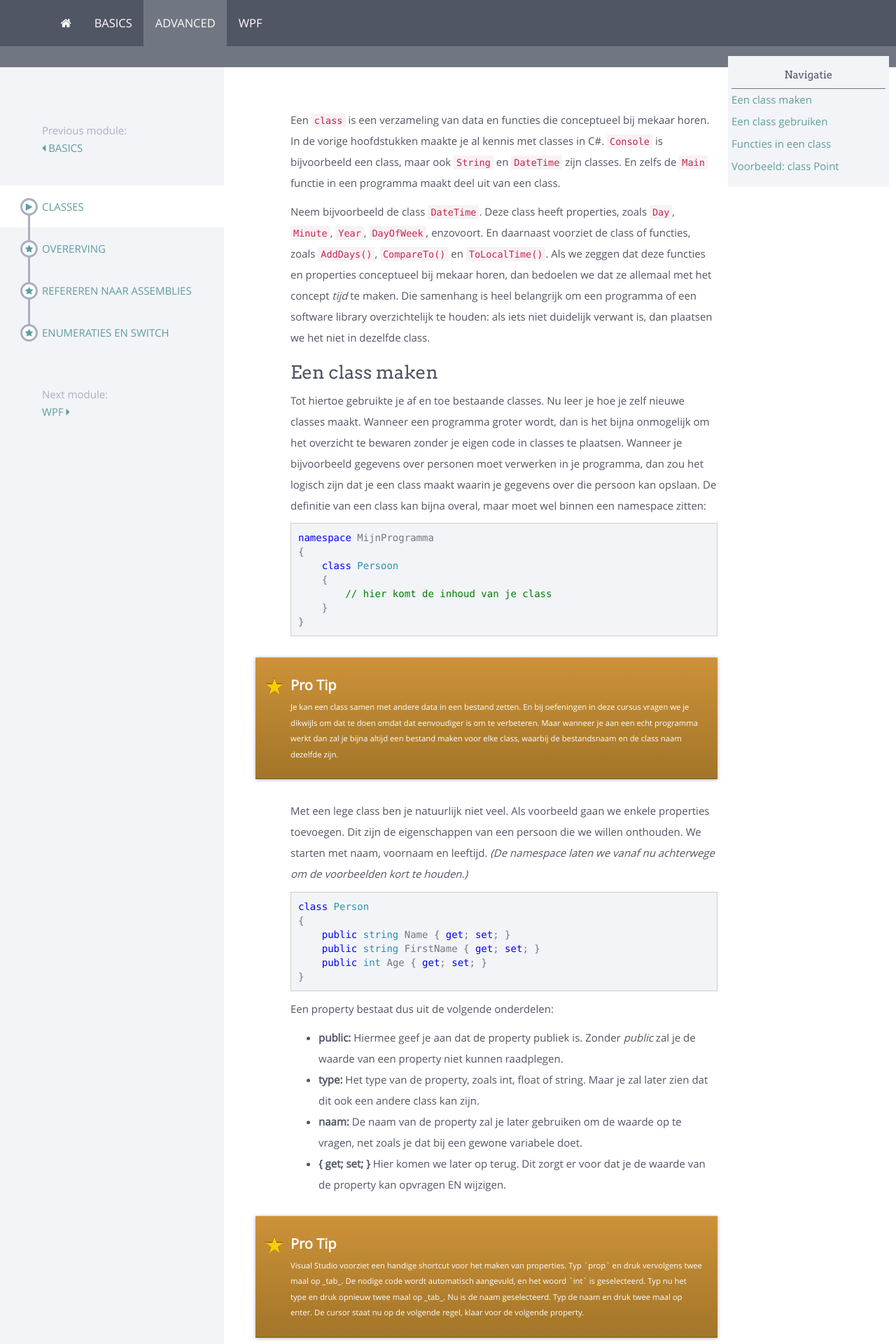
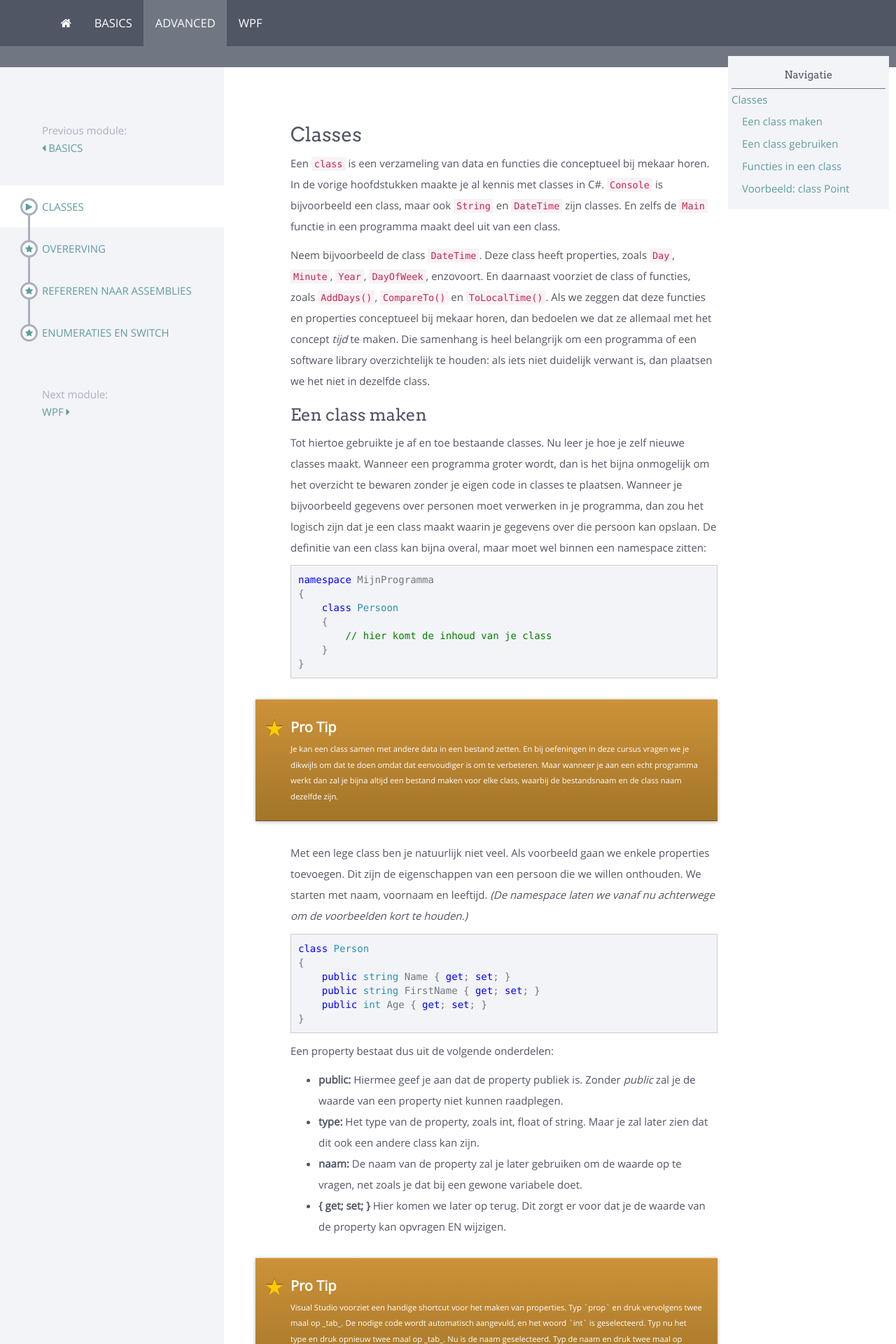
Before and after one commit to sma-it/sma-it.github.io, a Jekyll site: the page built from modules/advanced/_posts/2000-01-01-Class_Intro.md, in a window 1280 px wide. Shown: the top 1920 px of the page at 70% size. Built offline with Jekyll 4.4.1, drawn with Linux system fonts in a browser that asks for light colours; nearby versions of some CDN libraries.

Commit message:
smaller headers

```diff
--- a/_sass/p2pu-css-framework/_variables.scss
+++ b/_sass/p2pu-css-framework/_variables.scss
@@ -58,12 +58,12 @@ $font-size-base:          15px;
 $font-size-large:         ceil(($font-size-base * 1.25)); // ~18px
 $font-size-small:         ceil(($font-size-base * 0.85)); // ~12px
 
-$font-size-h1:            floor(($font-size-base * 2.6)); // ~36px
-$font-size-h2:            floor(($font-size-base * 2.15)); // ~30px
-$font-size-h3:            ceil(($font-size-base * 1.7)); // ~24px
-$font-size-h4:            ceil(($font-size-base * 1.25)); // ~18px
+$font-size-h1:            floor(($font-size-base * 1.9));
+$font-size-h2:            floor(($font-size-base * 1.6));
+$font-size-h3:            ceil(($font-size-base * 1.3));
+$font-size-h4:            ceil(($font-size-base * 1.15));
 $font-size-h5:            $font-size-base;
-$font-size-h6:            ceil(($font-size-base * 0.85)); // ~12px
+$font-size-h6:            ceil(($font-size-base * 0.85));
 
 //** Unit-less `line-height` for use in components like buttons.
 $line-height-base:        1.428571429; // 20/14
--- a/modules/advanced/_posts/2000-01-01-Class_Intro.md
+++ b/modules/advanced/_posts/2000-01-01-Class_Intro.md
@@ -1,12 +1,14 @@
 ---
 title: Classes
 ---
+
+# Classes
 
 Een `class` is een verzameling van data en functies die conceptueel bij mekaar horen. In de vorige hoofdstukken maakte je al kennis met classes in C#. `Console` is bijvoorbeeld een class, maar ook `String` en `DateTime` zijn classes. En zelfs de `Main` functie in een programma maakt deel uit van een class.
 
 Neem bijvoorbeeld de class `DateTime`. Deze class heeft properties, zoals `Day`, `Minute`, `Year`, `DayOfWeek`, enzovoort. En daarnaast voorziet de class of functies, zoals `AddDays()`, `CompareTo()` en `ToLocalTime()`. Als we zeggen dat deze functies en properties conceptueel bij mekaar horen, dan bedoelen we dat ze allemaal met het concept *tijd* te maken. Die samenhang is heel belangrijk om een programma of een software library overzichtelijk te houden: als iets niet duidelijk verwant is, dan plaatsen we het niet in dezelfde class.
 
-### Een class maken
+## Een class maken
 
 Tot hiertoe gebruikte je af en toe bestaande classes. Nu leer je hoe je zelf nieuwe classes maakt. Wanneer een programma groter wordt, dan is het bijna onmogelijk om het overzicht te bewaren zonder je eigen code in classes te plaatsen. Wanneer je bijvoorbeeld gegevens over personen moet verwerken in je programma, dan zou het logisch zijn dat je een class maakt waarin je gegevens over die persoon kan opslaan. De definitie van een class kan bijna overal, maar moet wel binnen een namespace zitten:
 
@@ -45,7 +47,7 @@ Een property bestaat dus uit de volgende onderdelen:
 </div>
 
 
-### Een class gebruiken
+## Een class gebruiken
 
 Wanneer je een `class` maakt, dan vertel je de compiler hoe een object eruit ziet. Je maakt eigenlijk een definitie, of een blueprint. Maar om de class te gebruiken zal je een _instance_, of een object, moeten maken van de class. Je kent dit principe al, want ook `DateTime` verwacht dat je een object maakt:
 
@@ -99,7 +101,7 @@ PrintPerson(person2);
 <p>Open het project **Oefening_Classes1** (TODO: link toevoegen) via github en maak oefenreeks 1.</p>
 </div>
 
-### Functies in een class
+## Functies in een class
 
 Aan het begin van dit hoofdstuk stelden we dat classes dienen om zaken samen te zetten die conceptueel bij mekaar horen. Wel, de print functie hierboven dient slechts voor een enkel ding: het tonen van een persoon op het scherm. Daarom zou het beter zijn als deze functie ook een onderdeel was van de class `Person`.
 
@@ -134,7 +136,7 @@ person2.Print();
 <p>Open het project **Oefening_Classes1** en maak oefenreeks 2.</p>
 </div>
 
-### Voorbeeld: class Point
+## Voorbeeld: class Point
 
 Je leert natuurlijk pas goed met classes werken wanneer je er vaak mee in aanraking komt. Het vorige voorbeeld was zeer concreet: je weet wat een persoon is en je kan er je wel wat eigenschappen bij voorstellen. Maar zo eenvoudig is het niet altijd. Dikwijls representeert een class iets wat meer abstract is. Zo bevat C# classes die een internetverbinding voorstellen, of een JSON bestand, een databaseverbinding, enzovoort.
 
```
Also changed, not shown: modules/basics/_posts/2000-01-01-eerste_programma.md (+3 -1 lines).
